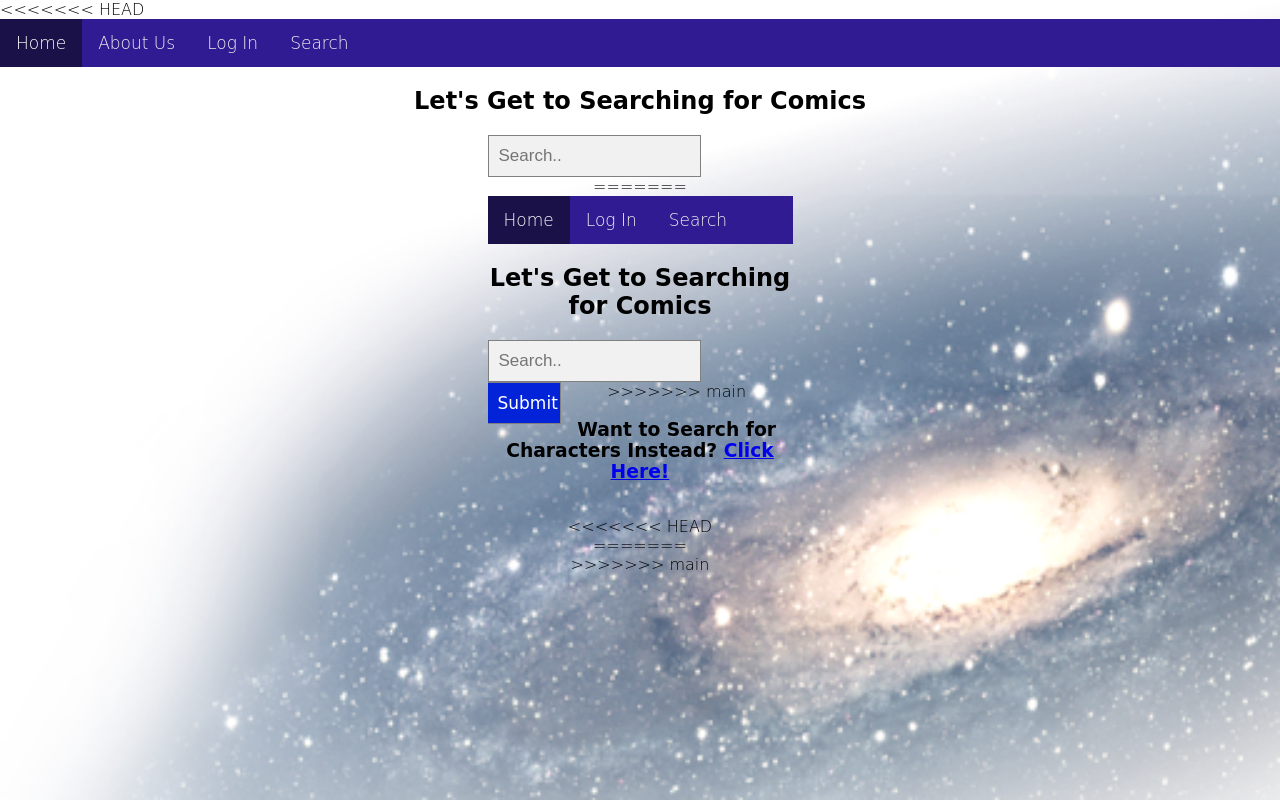
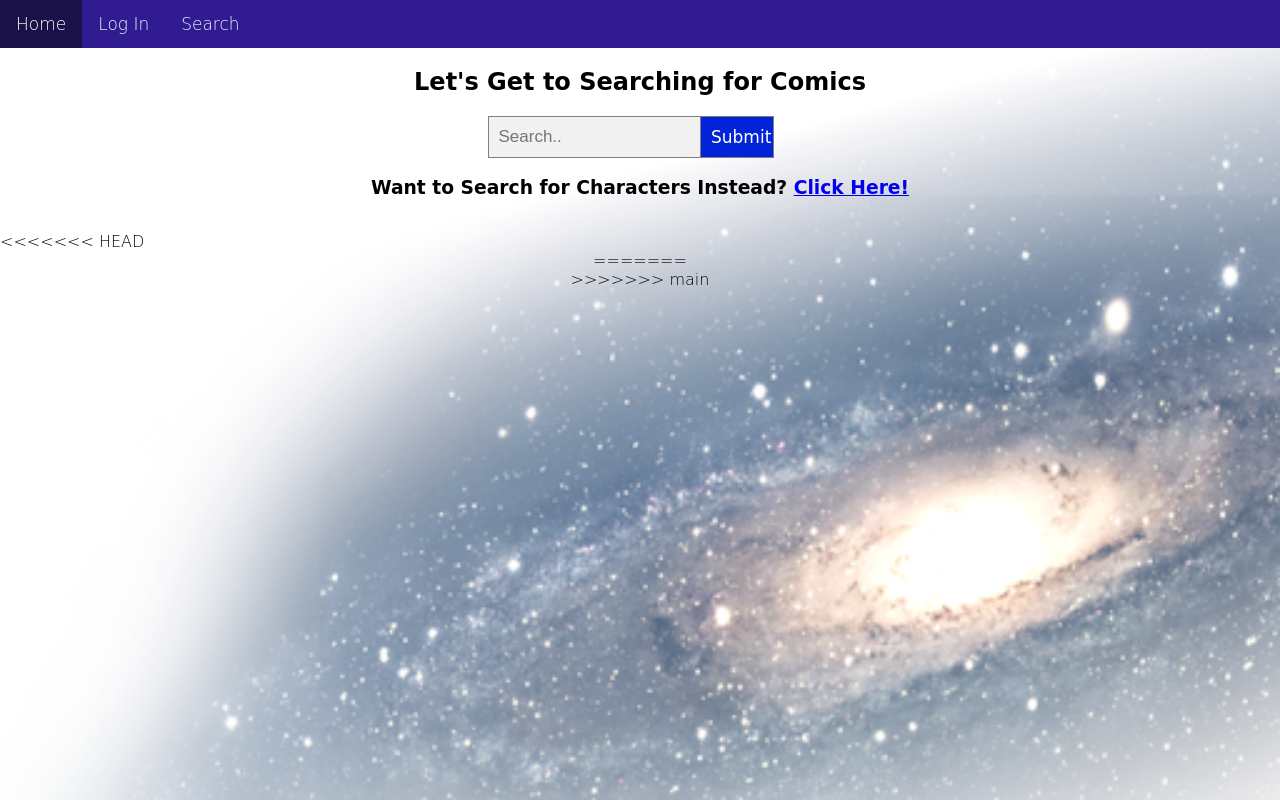
Before and after one commit to Comic-Book-API/SWEFinalProject, a Flask app: page /search in a window 1280 px wide. Run offline with Flask 2, Linux system fonts and the light colour scheme; parts of the project's set-up code (start-up, migrations or seed data) failed here and were passed over; some libraries are stand-ins or nearby versions.

Commit message:
Ironed out some bugs

```diff
--- a/templates/index.html
+++ b/templates/index.html
@@ -53,11 +53,6 @@
     {% endwith %}
     <div class="top-nav">
         <a class="active" href="#home"> Home </a>
-<<<<<<< HEAD
-        <a href="/about"> About Us </a>
-        <a href="/login"> Log In </a>
-=======
->>>>>>> main
         <a href="/search"> Search </a>
         {% if current_user.username%}
         <a href="/logout"> Logout </a>
--- a/templates/search.html
+++ b/templates/search.html
@@ -1,140 +1,5 @@
 <!DOCTYPE html>
 <html>
-<<<<<<< HEAD
-
-<head>
-    <title> Adventure Search </title>
-    <link rel="stylesheet"
-        href="https://cdnjs.cloudflare.com/ajax/libs/font-awesome/4.7.0/css/font-awesome.min.css%22%3E" />
-    <link rel="icon" href="/static/comic-icon-png-2.png">
-
-    <style>
-        body {
-            margin: 0;
-            font-family: "Comic Sans MS", cursive, sans-serif;
-            font-weight: 300;
-            background-image: url("/static/spiral-galaxy.png");
-            background-repeat: no-repeat;
-            background-size: cover;
-        }
-
-        * {
-            box-sizing: border-box;
-        }
-
-        form.searchbox input[type=text] {
-            padding: 10px;
-            font-size: 17px;
-            border: 1px solid grey;
-            float: left;
-            width: 70%;
-            background: #f1f1f1;
-        }
-
-        form.searchbox button {
-            float: left;
-            width: 24%;
-            padding: 10px;
-            font-family: "Comic Sans MS", cursive, sans-serif;
-            background: #0323d8;
-            color: white;
-            font-size: 17px;
-            border: 1px solid grey;
-            border-left: none;
-            cursor: pointer;
-        }
-
-        form.searchbox button:hover {
-            background: #031999;
-        }
-
-        form.searchbox::after {
-            content: "";
-            clear: both;
-            display: table;
-        }
-
-        .center {
-            text-align: center;
-            padding-bottom: 16px;
-        }
-
-        .placement {
-            font-family: "Comic Sans MS", cursive, sans-serif;
-            font-size: 12px;
-            background-color: #0323d8;
-            color: #fff;
-            border: 0px;
-            border-radius: 3px;
-            cursor: pointer;
-        }
-
-        .top-nav {
-            overflow: hidden;
-            background-color: #311b92;
-        }
-
-        .top-nav a {
-            float: left;
-            color: #f2f2f2;
-            text-align: center;
-            padding: 14px 16px;
-            text-decoration: none;
-            font-size: 17px;
-        }
-
-        .top-nav a:hover {
-            background-color: #3c22af;
-            color: black;
-        }
-
-        .top-nav a.active {
-            background-color: #1b1149;
-            color: white;
-        }
-
-        .top-nav {
-            overflow: hidden;
-            background-color: #311b92;
-        }
-
-        .top-nav a {
-            float: left;
-            color: #f2f2f2;
-            text-align: center;
-            padding: 14px 16px;
-            text-decoration: none;
-            font-size: 17px;
-        }
-
-        .top-nav a:hover {
-            background-color: #3c22af;
-            color: black;
-        }
-
-        .top-nav a.active {
-            background-color: #1b1149;
-
-            color: white;
-        }
-    </style>
-
-</head>
-
-<body>
-    <div>
-        <div class="top-nav">
-            <a class="active" href="/"> Home </a>
-            <a href="/about"> About Us </a>
-            <a href="/login"> Log In </a>
-            <a href="/search"> Search </a>
-        </div>
-
-        <div class="center">
-            <h2> Let's Get to Searching for Comics </h2>
-            <form method="POST" action="/search" class="searchbox" style="margin: auto; max-width: 305px;">
-                <input type="text" placeholder="Search.." name="search">
-=======
     <head>
         <title> Adventure Search </title>
         <link rel="stylesheet" href="https://cdnjs.cloudflare.com/ajax/libs/font-awesome/4.7.0/css/font-awesome.min.css%22%3E"/>
@@ -272,7 +137,6 @@
                 <h2 > Let's Get to Searching for Comics </h2>
                 <form method="POST" action="/search" class="searchbox" style="margin: auto; max-width: 305px;">
                 <input type ="text" placeholder="Search.." name="search">
->>>>>>> main
                 <button type="submit"> Submit </button>
             </form>
             <h3> Want to Search for Characters Instead? <a href="/characters"> Click Here! </a></h3>
```
Also changed, not shown: templates/comicInfo.html (+0 -34 lines).
